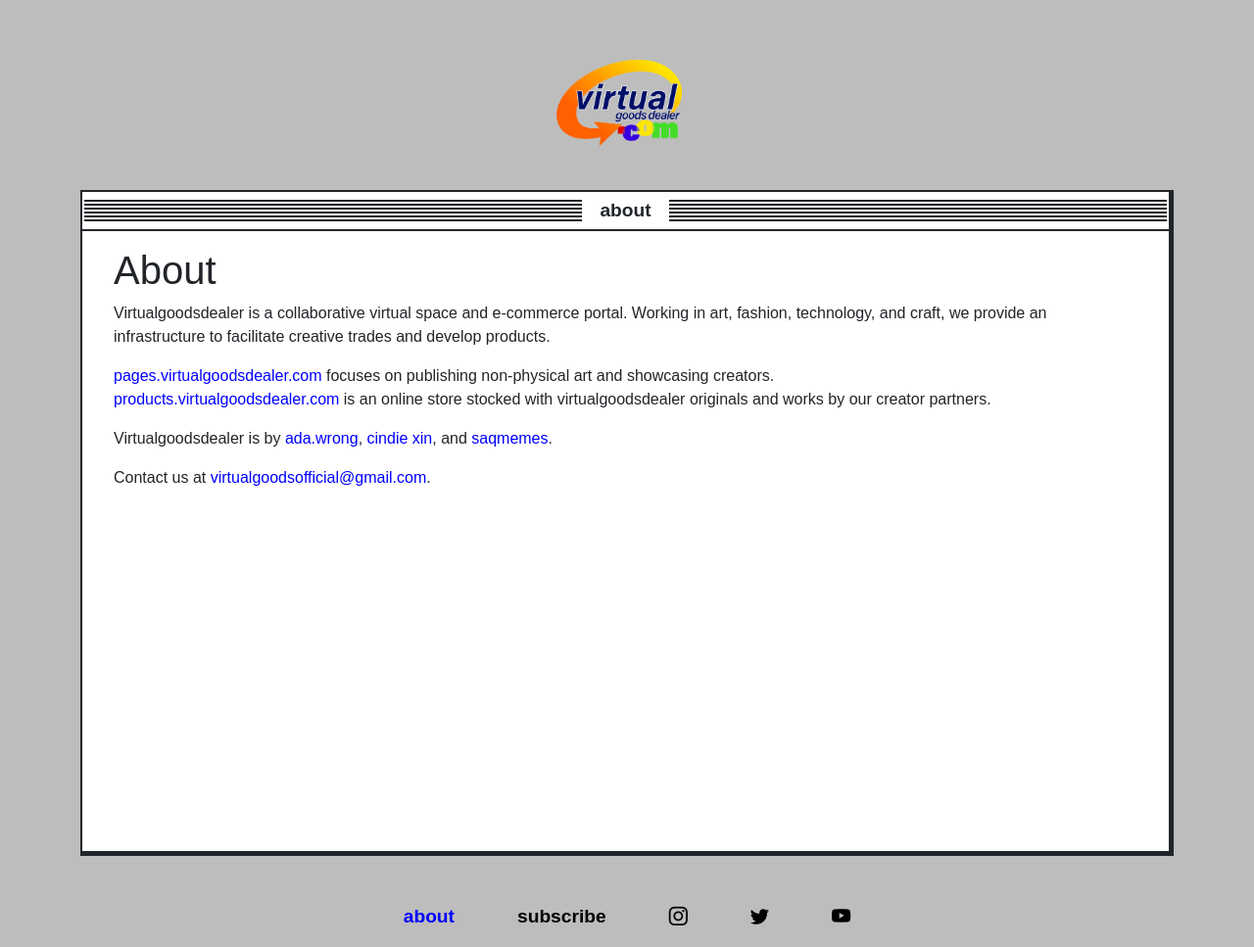
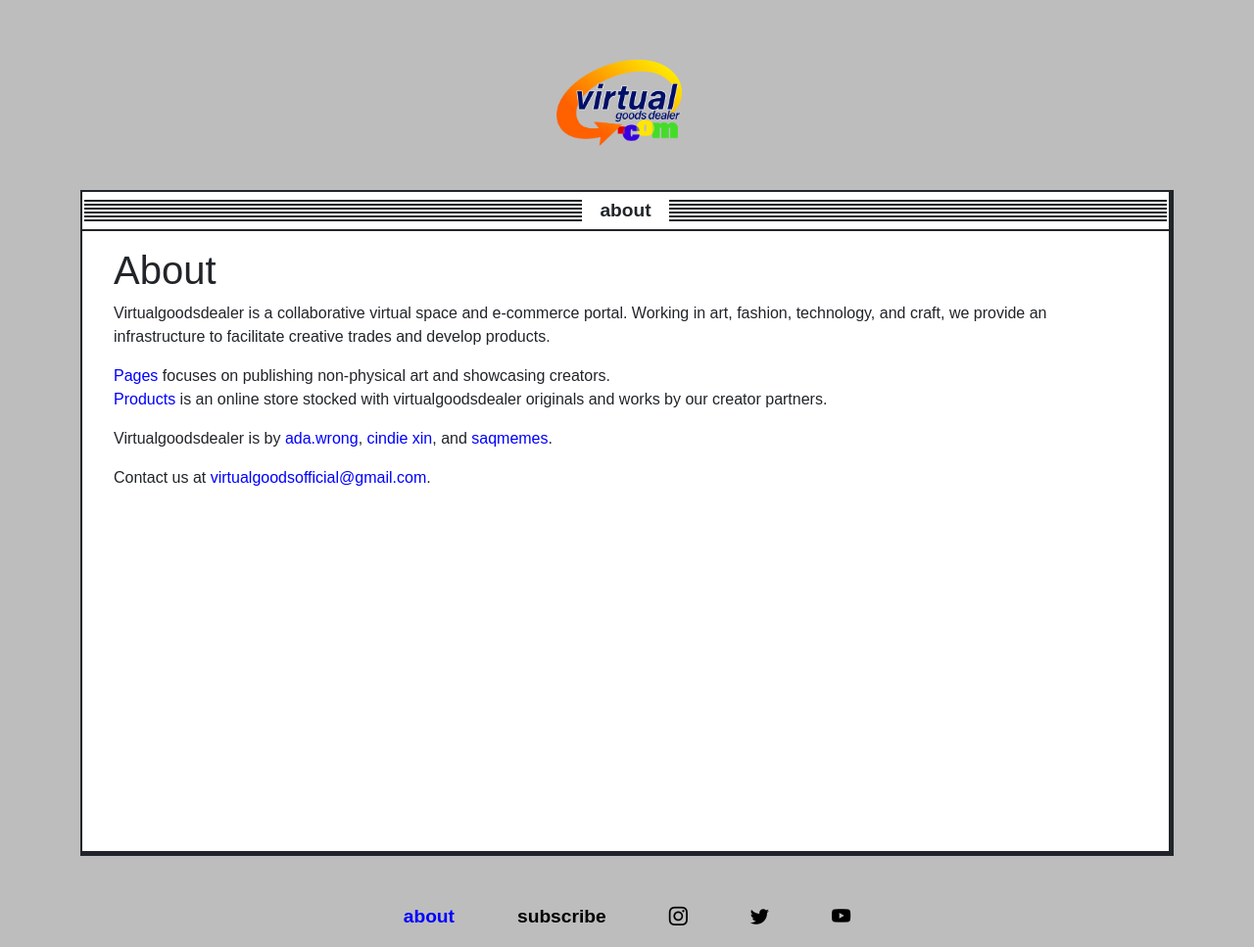
Before and after one commit to virtualgoodsdealer/virtualgoodsdealer.github.io, a Jekyll site: the page built from about.markdown, in a window 1280 px wide. Shown: the whole page at 98% size. Built offline with Jekyll 4.4.1, drawn with Linux system fonts in a browser that asks for light colours; nearby versions of some CDN libraries.

Commit message:
changed pages and products wording in about

```diff
--- a/about.markdown
+++ b/about.markdown
@@ -6,8 +6,8 @@ permalink: /about/
 
 Virtualgoodsdealer is a collaborative virtual space and e-commerce portal. Working in art, fashion, technology, and craft, we provide an infrastructure to facilitate creative trades and develop products.
 
-[pages.virtualgoodsdealer.com](https://pages.virtualgoodsdealer.com/) focuses on publishing non-physical art and showcasing creators.
-[products.virtualgoodsdealer.com](https://products.virtualgoodsdealer.com/) is an online store stocked with virtualgoodsdealer originals and works by our creator partners.
+[Pages](https://pages.virtualgoodsdealer.com/) focuses on publishing non-physical art and showcasing creators.
+[Products](https://products.virtualgoodsdealer.com/) is an online store stocked with virtualgoodsdealer originals and works by our creator partners.
 
 Virtualgoodsdealer is by [ada.wrong](https://pages.virtualgoodsdealer.com/creatordirectory/adawrong){:target="_blank"}, [cindie xin](https://pages.virtualgoodsdealer.com/creatordirectory/cindiexin){:target="_blank"}, and [saqmemes](https://pages.virtualgoodsdealer.com/creatordirectory/saqmemes){:target="_blank"}.
 
```
